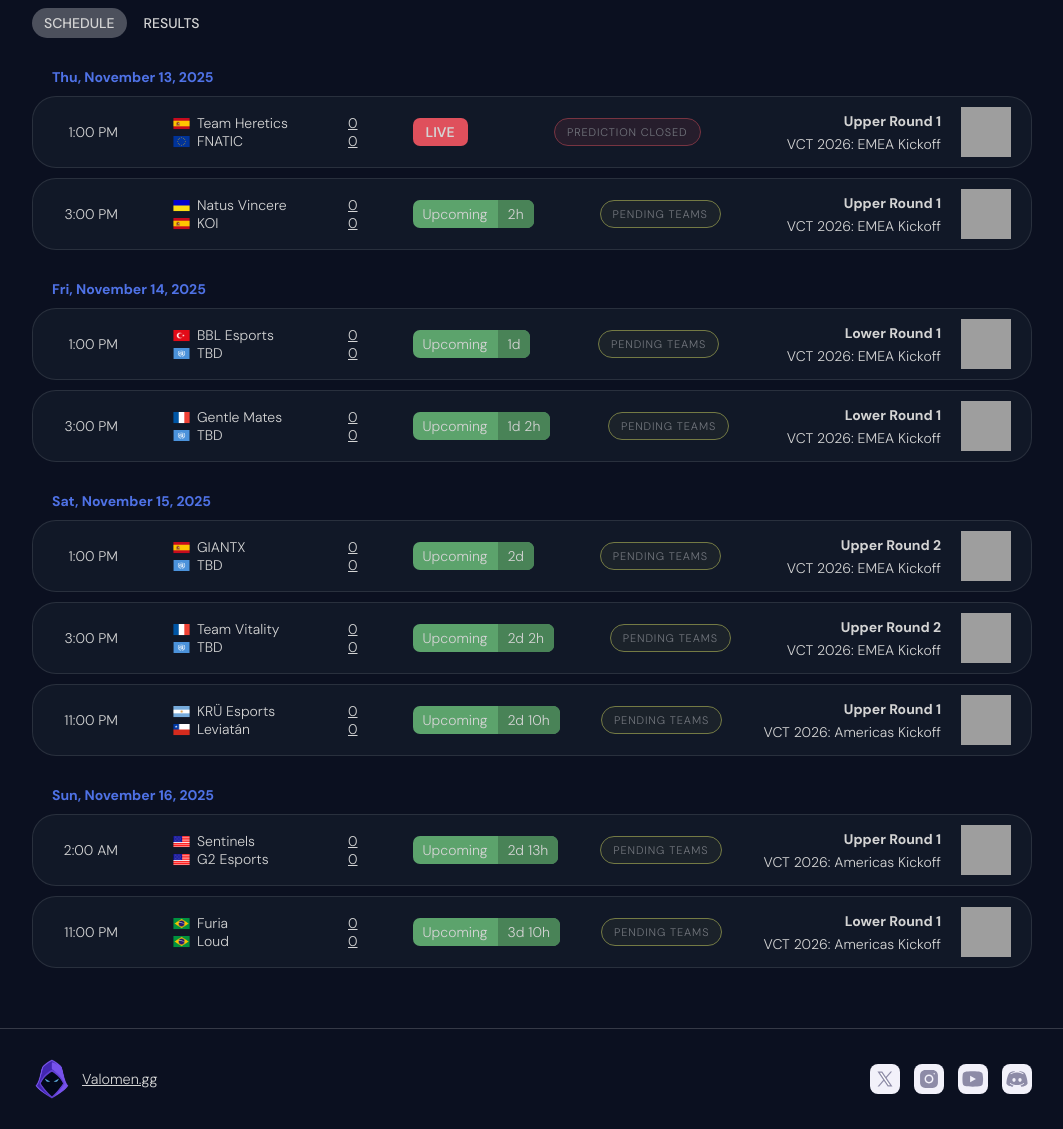
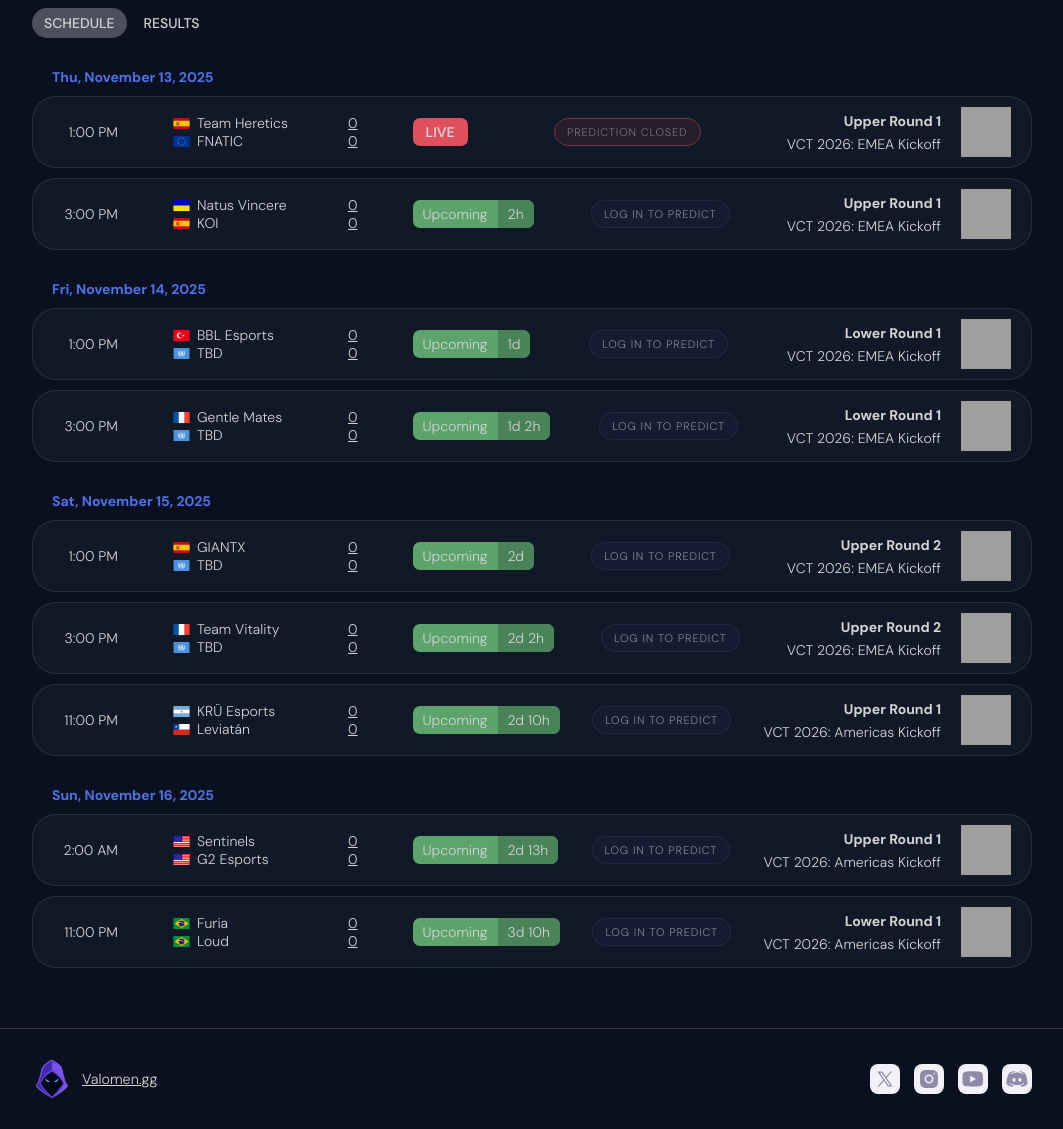
Before and after one commit to samuiitm/valomen-backend, a PHP site: page /public/index.php?page=matches in a window 1280 px wide. Shown: the part 134-1263 px from the top of the page, without its empty margins (108-1171 px from the left). Run offline with PHP 8.4, Linux system fonts and the light colour scheme; data comes from the database, SQL or seed files in the repository; grey boxes are pictures that could not be loaded.

Commit message:
Log in to predict message

```diff
--- a/app/View/matches.view.php
+++ b/app/View/matches.view.php
@@ -78,6 +78,11 @@
                                     <a
                                     class="predict-button closed">
                                         Already predicted
+                                    </a>
+                                <?php elseif (empty($_SESSION['user_id'])): ?>
+                                    <a href="index.php?page=login"
+                                    class="predict-button">
+                                        LOG IN TO PREDICT
                                     </a>
                                 <?php else: ?>
                                     <a
```
